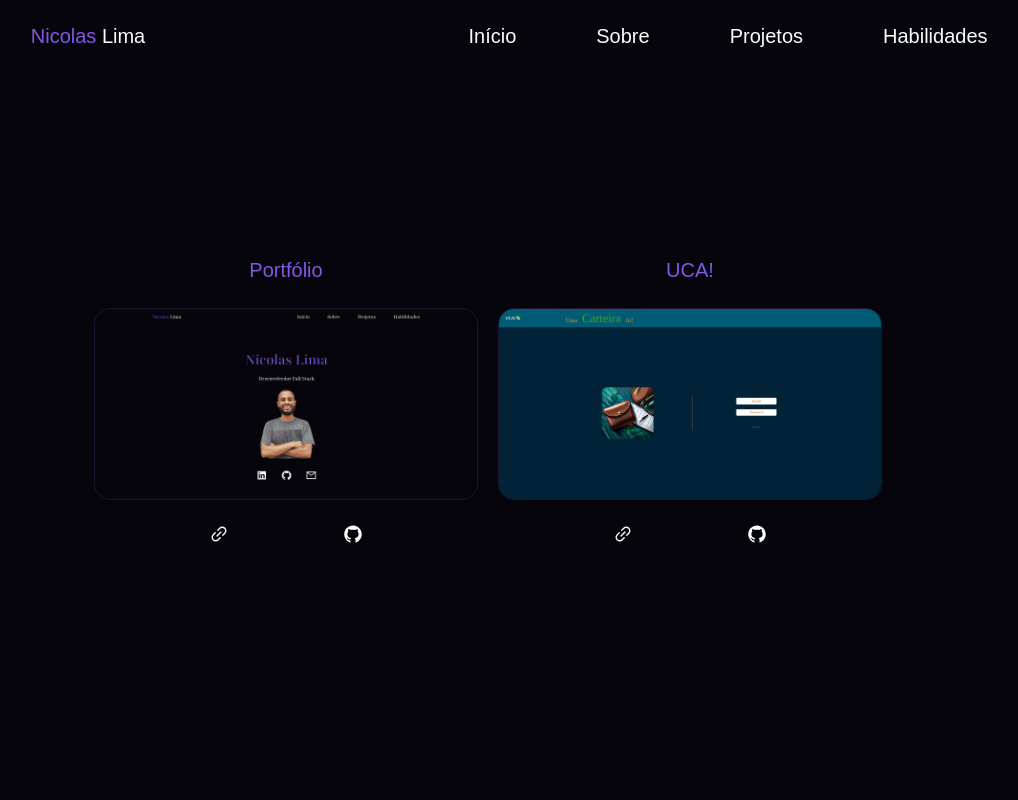
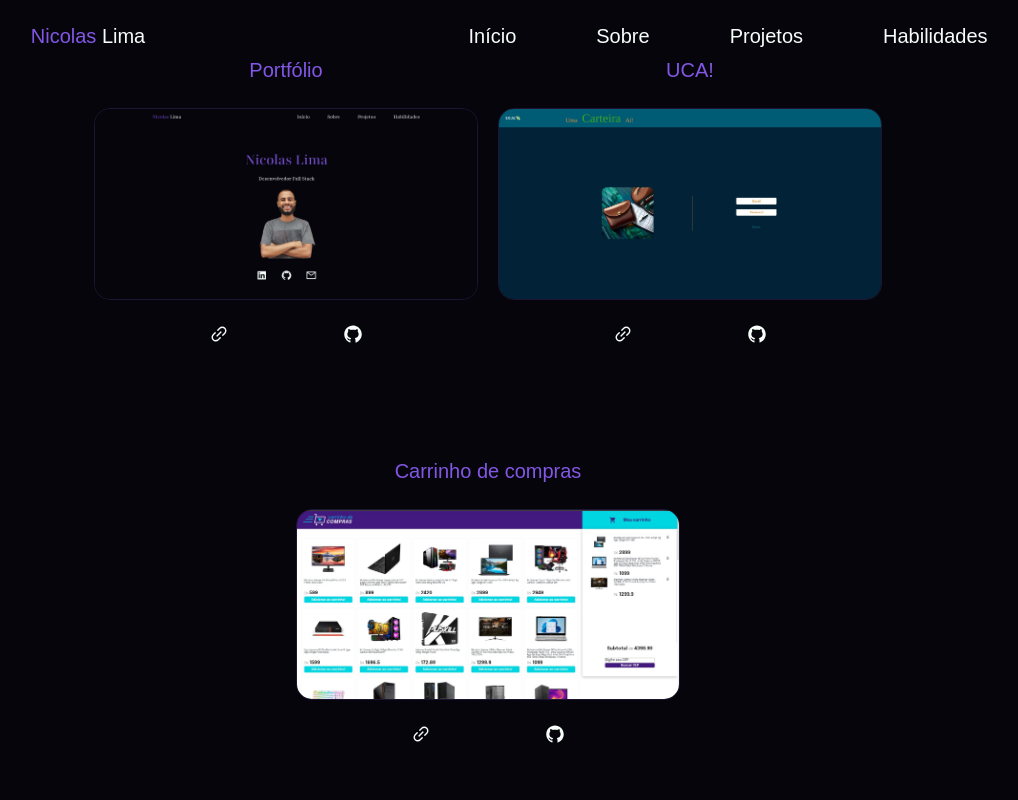
Before and after one commit to nicolaslimaaaa/nicolaslimaaaa, a React (Vite) app: page /projects in a window 1280 px wide. Shown: the top 800 px of the page, without its empty margins (152-1170 px from the left). Built offline with nearby package versions, Linux system fonts and the light colour scheme; a web font is replaced by a local one.

Commit message:
feat: adiciona o projeto Carrinho de Compras

```diff
--- a/src/routes/Projects.jsx
+++ b/src/routes/Projects.jsx
@@ -1,5 +1,6 @@
-import UCA from '../assets/projects/UCA.jpeg'
+import Uca from '../assets/projects/UCA.jpeg'
 import Portfolio from '../assets/projects/portfolio.jpeg'
+import Carrinho from '../assets/projects/carrinho-de-compras.jpeg'
 import { AiOutlineGithub, AiOutlineLink } from "react-icons/ai";
 
 const Projects = () => {
@@ -14,7 +15,13 @@ const Projects = () => {
       title: 'UCA!',
       deploy: 'https://trybewallet-vert-sigma.vercel.app/',
       repository:'https://github.com/nicolaslimaaaa/Trybewallet',
-      img: UCA,
+      img: Uca,
+    },
+    {
+      title: 'Carrinho de compras',
+      deploy: 'https://shopping-cart-seven-jade.vercel.app/',
+      repository:'https://github.com/nicolaslimaaaa/shopping-cart',
+      img: Carrinho,
     },
   ];
 
```
Also changed, not shown: src/assets/projects/carrinho-de-compras.jpeg (added).
